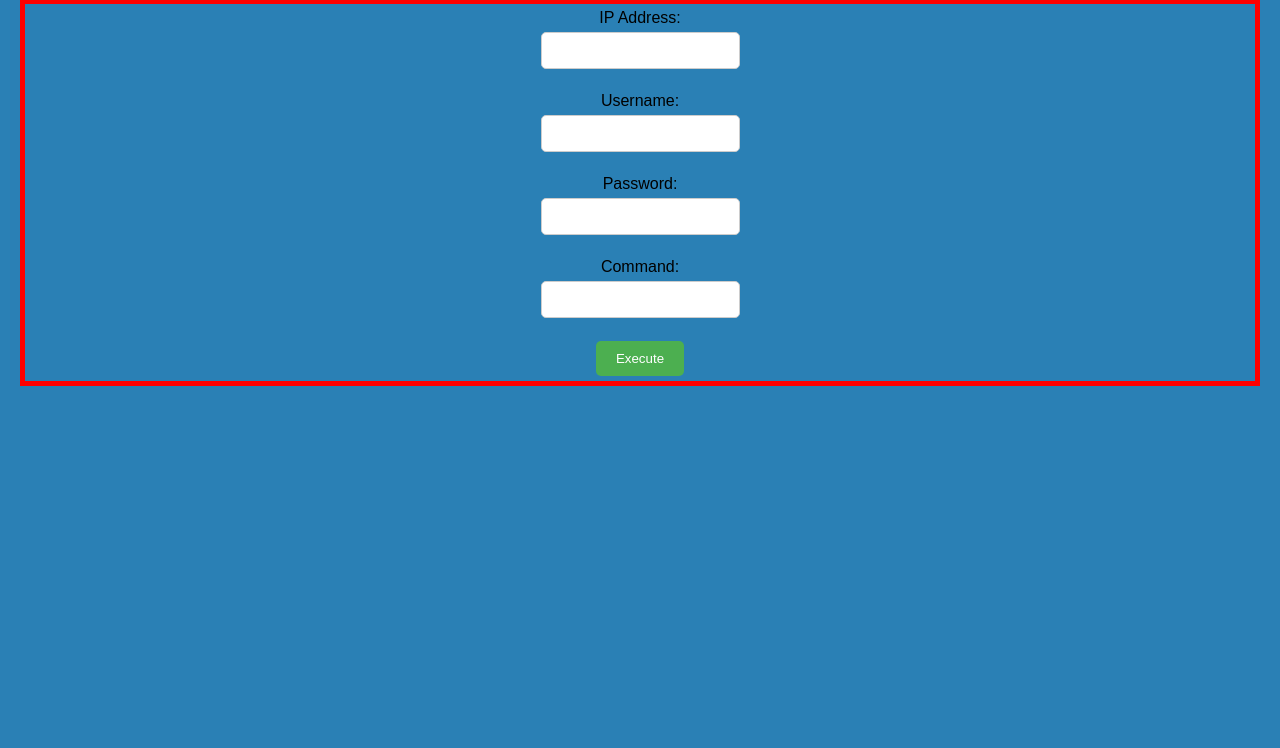
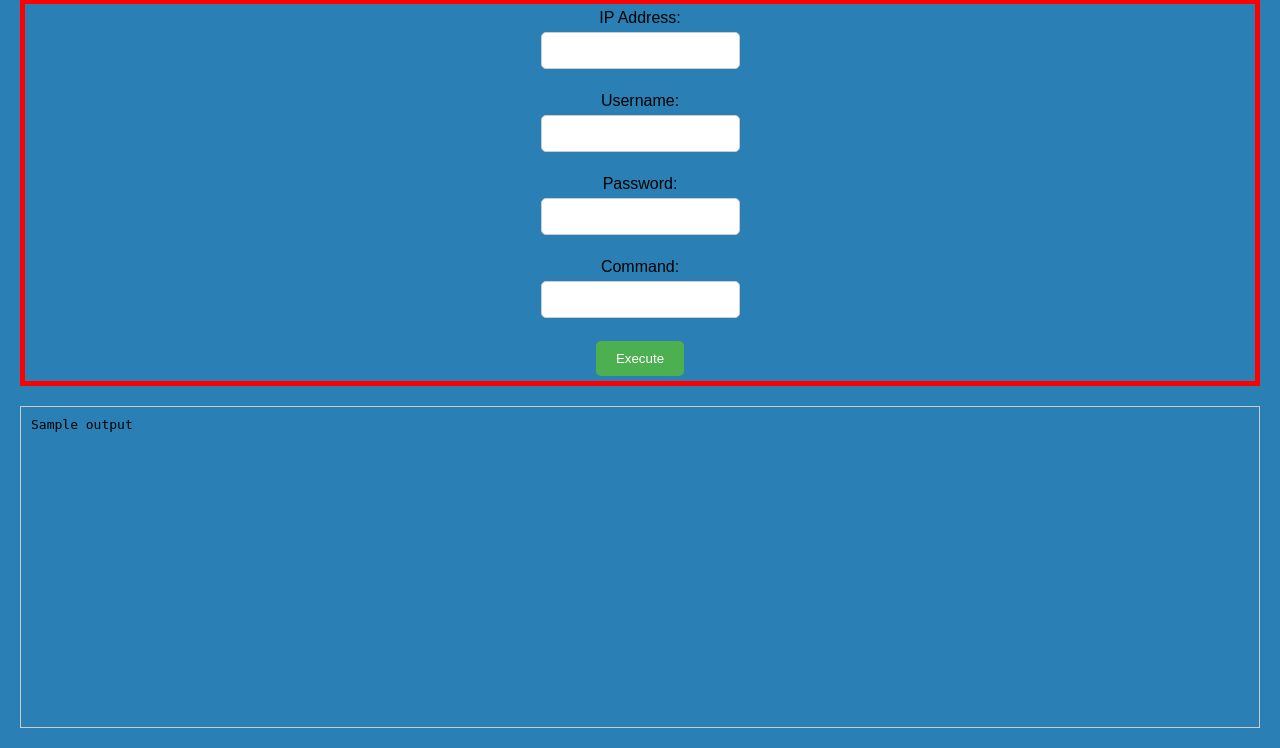
Before and after one commit to SumonPaul18/easylinux, a Flask app: template templates/index.html in a window 1280 px wide. Shown: the part 81-829 px from the top of the page. Before the commit the page ends 467 px from the top, so only its background shows below. Run offline with Flask 3, Linux system fonts and the light colour scheme; the template is opened without the code that fills it: most values are stand-ins (such as "Sample title", 1, 10 or a date in 2020).

Commit message:
Update index.html

```diff
--- a/templates/index.html
+++ b/templates/index.html
@@ -21,5 +21,13 @@
         <br>
         <button type="submit">Execute</button>
     </form>
+    <div id="output">
+        {% if output %}
+            <pre>{{ output }}</pre>
+        {% endif %}
+        {% if error %}
+            <pre>{{ error }}</pre>
+        {% endif %}
+    </div>
 </body>
 </html>
```
